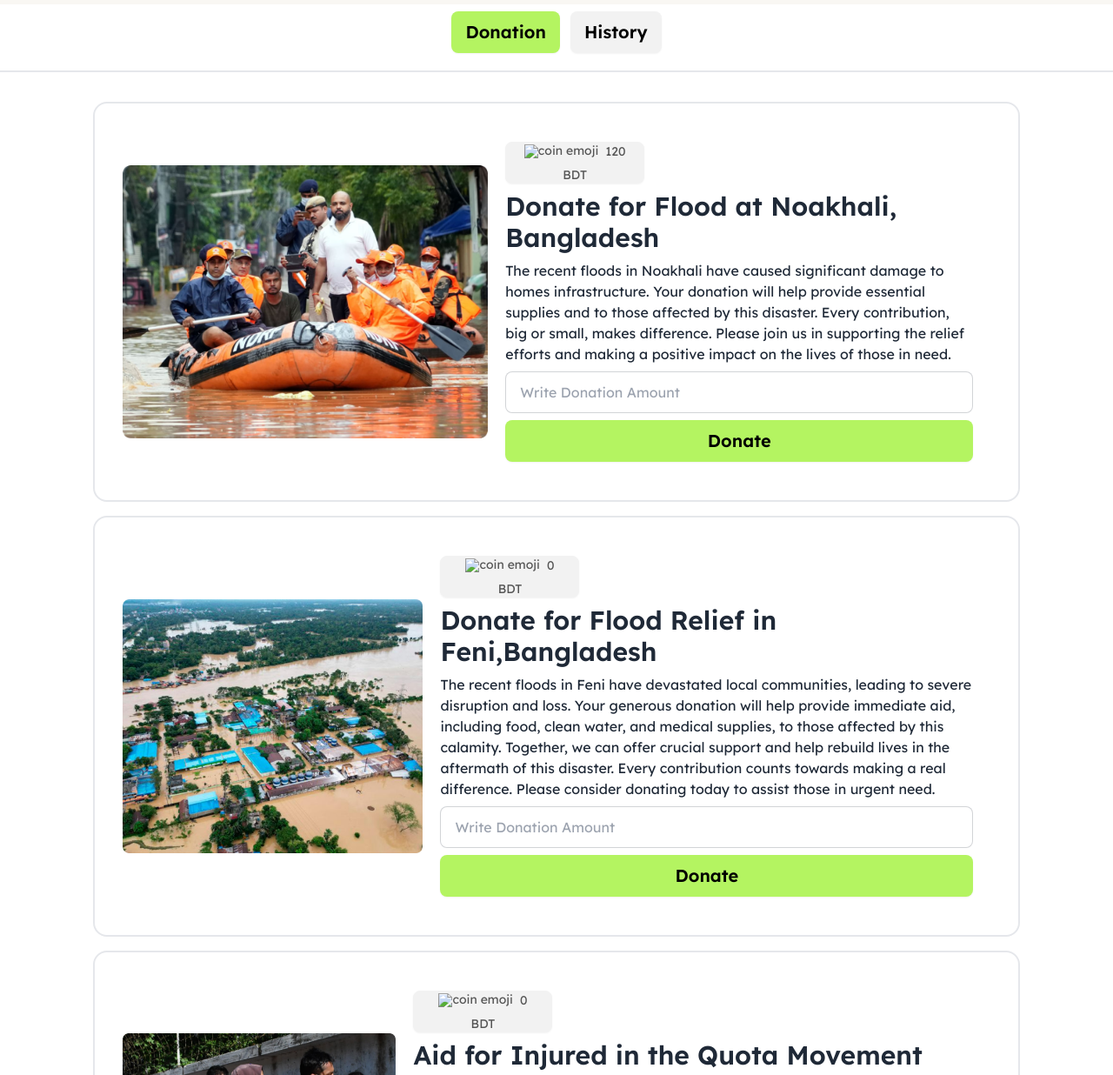
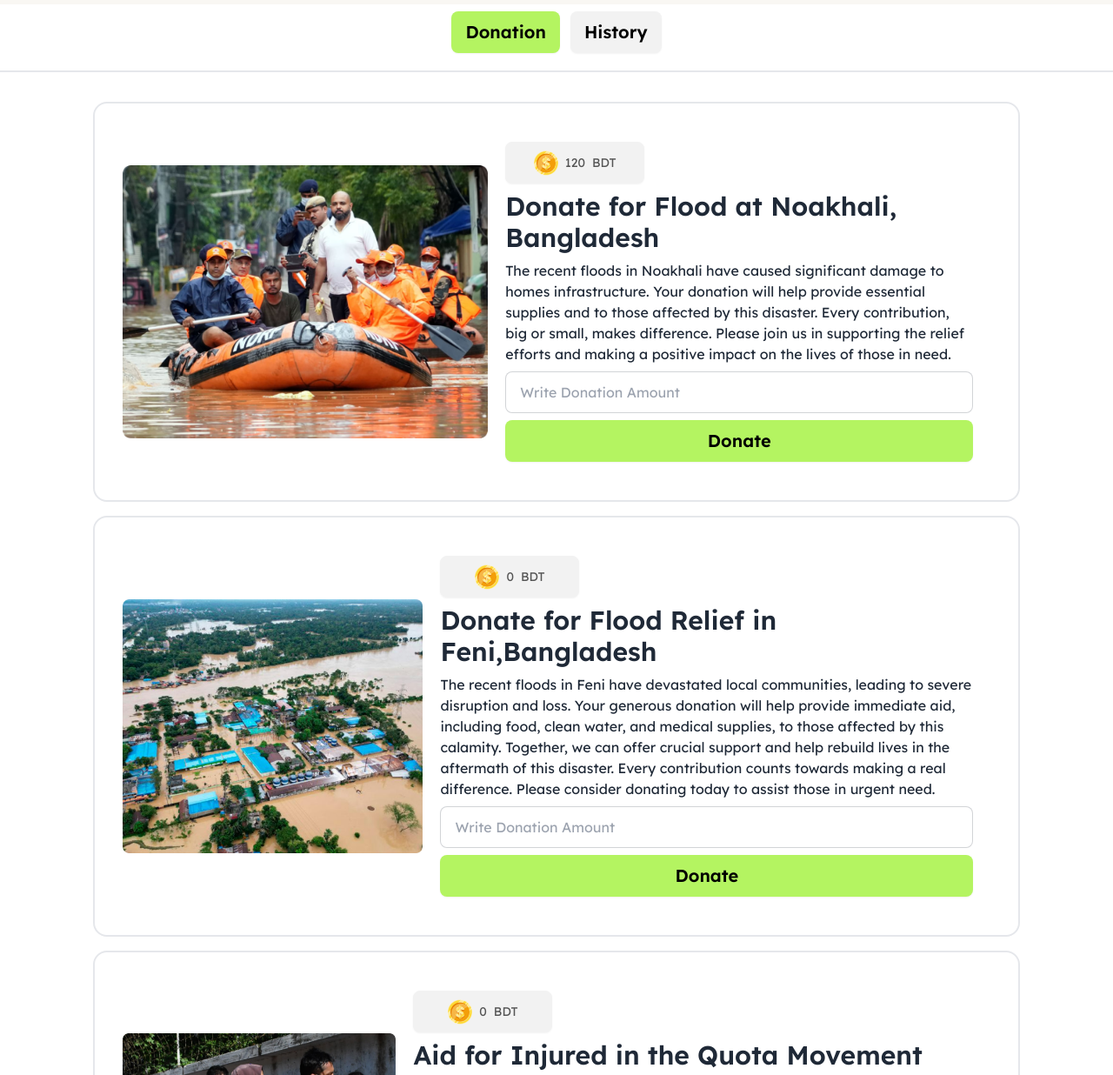
Before and after one commit to SubhaeSadeek/Bres9-A5, a plain HTML site: page index.html in a window 1280 px wide. Shown: the part 59-1295 px from the top of the page at 87% size. Drawn offline with nearby package versions, Linux system fonts and the light colour scheme; the site is published under a folder, as on GitHub Pages, so addresses that start at the root find nothing.

Commit message:
minor bug fixes

```diff
--- a/index.html
+++ b/index.html
@@ -109,7 +109,7 @@
 					</figure>
 					<div class="card-body px-1 lg:px-5">
 						<button class="btn px-4 w-40 text-[#111111]/70 font-normal">
-							<img src="/assets/coin.png" alt="coin emoji" /><span id="noakhali-donation-total">120</span>BDT
+							<img src="./assets/coin.png" alt="coin emoji" /><span id="noakhali-donation-total">120</span>BDT
 						</button>
 						<h2 class="card-title text-base	 lg:text-3xl">Donate for Flood at Noakhali, Bangladesh</h2>
 						<p class="font-normal">
@@ -145,7 +145,7 @@
 					</figure>
 					<div class="card-body px-1 lg:px-5">
 						<button class="btn px-4 w-40 text-[#111111]/70 font-normal">
-							<img src="/assets/coin.png" alt="coin emoji" /><span id="feni-donation-total">0</span>BDT
+							<img src="./assets/coin.png" alt="coin emoji" /><span id="feni-donation-total">0</span>BDT
 						</button>
 						<h2 class="card-title text-base	lg:text-3xl">Donate for Flood Relief in Feni,Bangladesh</h2>
 						<p class="font-normal">
@@ -176,7 +176,7 @@
 					</figure>
 					<div class="card-body px-1 lg:px-5">
 						<button class="btn px-4 w-40 text-[#111111]/70 font-normal">
-							<img src="/assets/coin.png" alt="coin emoji" /><span id="quota-donation-total">0</span>BDT
+							<img src="./assets/coin.png" alt="coin emoji" /><span id="quota-donation-total">0</span>BDT
 						</button>
 						<h2 class="card-title text-base	 lg:text-3xl">Aid for Injured in the Quota Movement</h2>
 						<p class="font-normal">
```
